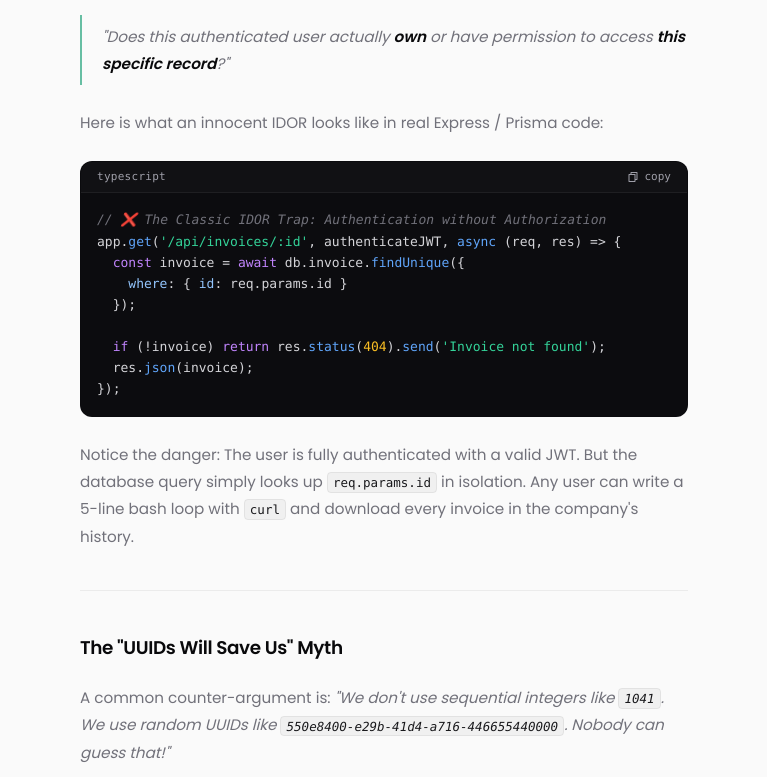
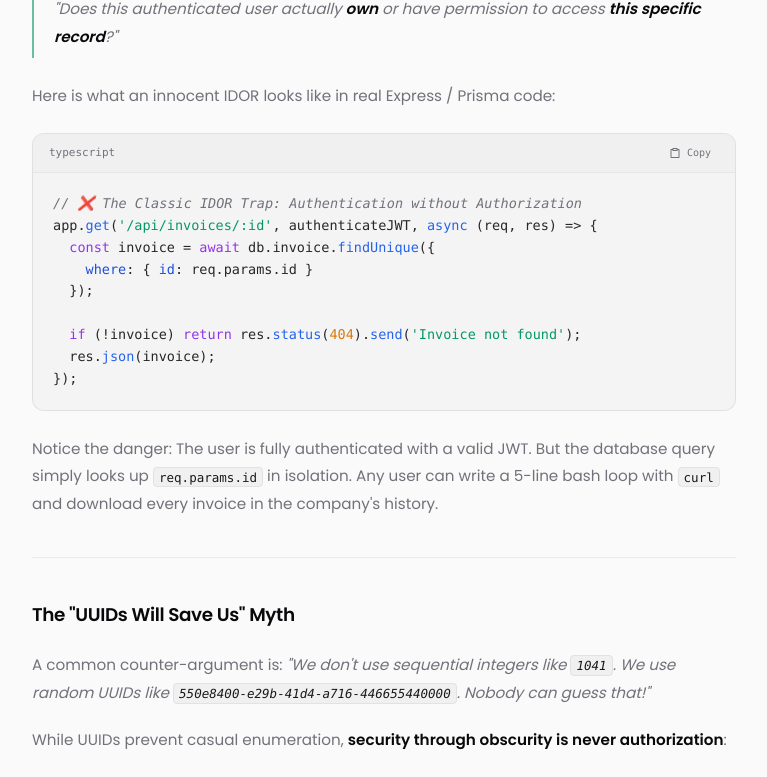
Before and after one commit to mohitdevx/Personal-Portfolio, a React (Vite) app: page /blog/the-anatomy-of-idor in a window 1280 px wide. Shown: the part 1257-2034 px from the top of the page, without its empty margins (256-1023 px from the left). Built offline with nearby package versions, Linux system fonts and the light colour scheme.

Commit message:
fixing css of blog page

```diff
--- a/src/pages/BlogList.tsx
+++ b/src/pages/BlogList.tsx
@@ -56,7 +56,7 @@ const BlogList: React.FC = () => {
                   ))}
                 </div>
 
-                <span className="inline-flex items-center gap-1 text-xs text-secondary font-medium group-hover:translate-x-1 transition-transform">
+                <span className="inline-flex items-center gap-1 text-xs text-light-muted dark:text-muted group-hover:text-secondary font-medium group-hover:translate-x-0.5 transition-all">
                   <span>Read full post</span>
                   <RiArrowRightLine className="text-xs" />
                 </span>
--- a/src/pages/BlogPostPage.tsx
+++ b/src/pages/BlogPostPage.tsx
@@ -6,11 +6,11 @@ import rehypeHighlight from 'rehype-highlight';
 import { getBlogPostBySlug } from '../data/blogLoader';
 import {
   RiArrowLeftLine,
-  RiFileCopyLine,
+  RiClipboardLine,
   RiCheckLine,
 } from 'react-icons/ri';
 
-// Custom Pre/Code Block: Single clean surface with copy button & language label
+// Sleek, Minimal Code Block Component
 const CustomPre: React.FC<React.HTMLAttributes<HTMLPreElement>> = ({
   children,
   ...props
@@ -45,41 +45,45 @@ const CustomPre: React.FC<React.HTMLAttributes<HTMLPreElement>> = ({
         setTimeout(() => setCopied(false), 2000);
       }
     } catch {
-      // ignore clipboard error
+      // ignore
     }
   };
 
   return (
-    <div className="relative my-6 rounded-xl border border-black/[0.08] dark:border-white/[0.08] bg-[#0c0c0f] overflow-hidden">
-      {/* Code Header Bar */}
-      <div className="flex items-center justify-between px-4 py-2 border-b border-white/[0.06] bg-white/[0.02] text-xs font-mono text-zinc-400 select-none">
-        <span className="text-[11px] lowercase tracking-wide text-zinc-400">
+    <div className="relative group/code my-6 rounded-xl border border-black/[0.08] dark:border-white/[0.07] bg-black/[0.025] dark:bg-[#09090b] overflow-hidden">
+      {/* Sleek Top Bar */}
+      <div className="flex items-center justify-between px-4 py-2 border-b border-black/[0.04] dark:border-white/[0.04] bg-black/[0.015] dark:bg-white/[0.01] text-xs font-mono select-none">
+        <span className="text-[11px] font-mono text-light-muted dark:text-muted">
           {language || 'code'}
         </span>
         <button
           onClick={handleCopy}
           type="button"
-          aria-label="Copy code to clipboard"
-          className="inline-flex items-center gap-1.5 text-[11px] text-zinc-400 hover:text-zinc-200 transition-colors cursor-pointer"
+          aria-label={copied ? "Copied" : "Copy code"}
+          className={`flex items-center gap-1.5 px-2 py-1 rounded-md text-[11px] font-mono transition-all cursor-pointer ${
+            copied
+              ? 'text-secondary bg-secondary/10'
+              : 'text-light-muted dark:text-muted hover:text-light-main dark:hover:text-main hover:bg-black/[0.04] dark:hover:bg-white/[0.06]'
+          }`}
         >
           {copied ? (
             <>
-              <RiCheckLine className="text-secondary text-xs" />
-              <span className="text-secondary">copied</span>
+              <RiCheckLine className="text-xs text-secondary" />
+              <span className="text-[10px] text-secondary">Copied</span>
             </>
           ) : (
             <>
-              <RiFileCopyLine className="text-xs" />
-              <span>copy</span>
+              <RiClipboardLine className="text-xs" />
+              <span className="text-[10px]">Copy</span>
             </>
           )}
         </button>
       </div>
 
-      {/* Actual Pre/Code Body - Single seamless background */}
+      {/* Code Area with smooth horizontal scrolling & hidden scrollbar */}
       <pre
         {...props}
-        className="!m-0 !p-4 !bg-transparent !border-none !rounded-none overflow-x-auto text-[13px] font-mono leading-relaxed text-zinc-200"
+        className="!m-0 !p-4 sm:!p-5 !bg-transparent !border-none !rounded-none overflow-x-auto no-scrollbar text-[13px] sm:text-[13.5px] font-mono leading-relaxed"
       >
         {children}
       </pre>
@@ -101,7 +105,7 @@ const BlogPostPage: React.FC = () => {
 
   if (!post) {
     return (
-      <div className="max-w-2xl mx-auto px-6 sm:px-8 pt-36 pb-20 font-poppins text-center">
+      <div className="max-w-3xl mx-auto px-6 sm:px-8 pt-36 pb-20 font-poppins text-center">
         <h1 className="text-xl font-semibold text-light-main dark:text-main mb-2">
           Post Not Found
         </h1>
@@ -120,8 +124,8 @@ const BlogPostPage: React.FC = () => {
   }
 
   return (
-    <article className="max-w-2xl mx-auto px-6 sm:px-8 pt-32 sm:pt-40 pb-24 font-poppins animate-in fade-in duration-300">
-      {/* Minimal Top Back Link */}
+    <article className="max-w-3xl mx-auto px-6 sm:px-8 pt-32 sm:pt-40 pb-24 font-poppins animate-in fade-in duration-300">
+      {/* Top Back Link */}
       <div className="mb-8">
         <Link
           to="/blog"
@@ -174,7 +178,7 @@ const BlogPostPage: React.FC = () => {
         </ReactMarkdown>
       </div>
 
-      {/* Minimal Bottom Footer Navigation */}
+      {/* Bottom Footer Navigation */}
       <div className="mt-16 pt-8 border-t border-black/[0.06] dark:border-white/[0.06] flex items-center justify-between">
         <button
           onClick={() => navigate('/blog')}
--- a/src/styles/markdown.css
+++ b/src/styles/markdown.css
@@ -163,10 +163,14 @@ html.light .prose-custom :not(pre) > code {
   border: 1px solid rgba(0, 0, 0, 0.06);
 }
 
-/* Syntax Highlighting Color Palette - Minimalist Dark Mode */
+/* Syntax Highlighting Color Palette - Minimalist Dark & Light Modes */
 .hljs {
   color: #d4d4d8;
   background: transparent;
+}
+
+html.light .hljs {
+  color: #27272a;
 }
 
 .hljs-keyword,
@@ -176,10 +180,23 @@ html.light .prose-custom :not(pre) > code {
   color: #c084fc; /* purple-400 */
 }
 
+html.light .hljs-keyword,
+html.light .hljs-selector-tag,
+html.light .hljs-literal,
+html.light .hljs-section {
+  color: #9333ea;
+}
+
 .hljs-function,
 .hljs-title,
 .hljs-title.function_ {
   color: #60a5fa; /* blue-400 */
+}
+
+html.light .hljs-function,
+html.light .hljs-title,
+html.light .hljs-title.function_ {
+  color: #2563eb;
 }
 
 .hljs-string,
@@ -188,6 +205,14 @@ html.light .prose-custom :not(pre) > code {
 .hljs-bullet,
 .hljs-addition {
   color: #34d399; /* emerald-400 */
+}
+
+html.light .hljs-string,
+html.light .hljs-attribute,
+html.light .hljs-symbol,
+html.light .hljs-bullet,
+html.light .hljs-addition {
+  color: #059669;
 }
 
 .hljs-comment,
@@ -207,13 +232,33 @@ html.light .prose-custom :not(pre) > code {
   color: #fbbf24; /* amber-400 */
 }
 
+html.light .hljs-number,
+html.light .hljs-regexp,
+html.light .hljs-type,
+html.light .hljs-built_in,
+html.light .hljs-builtin-name,
+html.light .hljs-params {
+  color: #d97706;
+}
+
 .hljs-variable,
 .hljs-template-variable,
 .hljs-attr {
   color: #93c5fd; /* blue-300 */
 }
 
+html.light .hljs-variable,
+html.light .hljs-template-variable,
+html.light .hljs-attr {
+  color: #1d4ed8;
+}
+
 .hljs-operator,
 .hljs-punctuation {
   color: #a1a1aa; /* zinc-400 */
 }
+
+html.light .hljs-operator,
+html.light .hljs-punctuation {
+  color: #52525b;
+}
```
